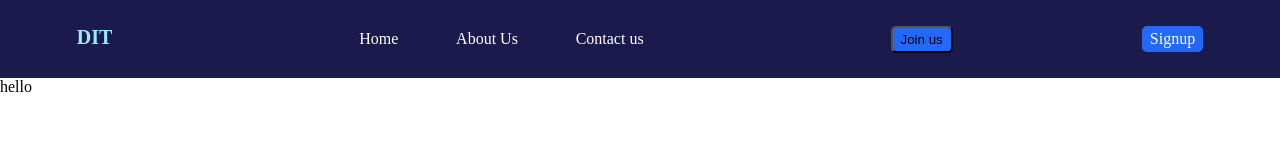
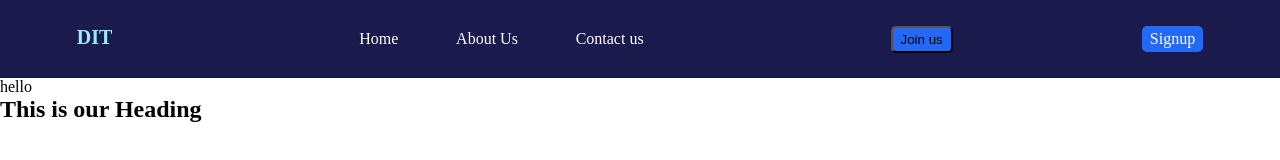
Before and after one commit to mujunieldard/DITsite, a plain HTML site: page index.html in a window 1280 px wide. Drawn offline with Linux system fonts and the light colour scheme.

Commit message:
We added a heading to the main section of the project

```diff
--- a/css/styles.css
+++ b/css/styles.css
@@ -57,3 +57,7 @@ a{
 .navitems a:hover{
     color:  rgb(155, 235, 254);;
 }
+
+.main{
+
+}
--- a/index.html
+++ b/index.html
@@ -41,6 +41,8 @@
 
     <section class="main">
 <p>hello</p>
+
+<h1>This is our Heading</h1>
     </section>
     <section class="footer">
 
```
